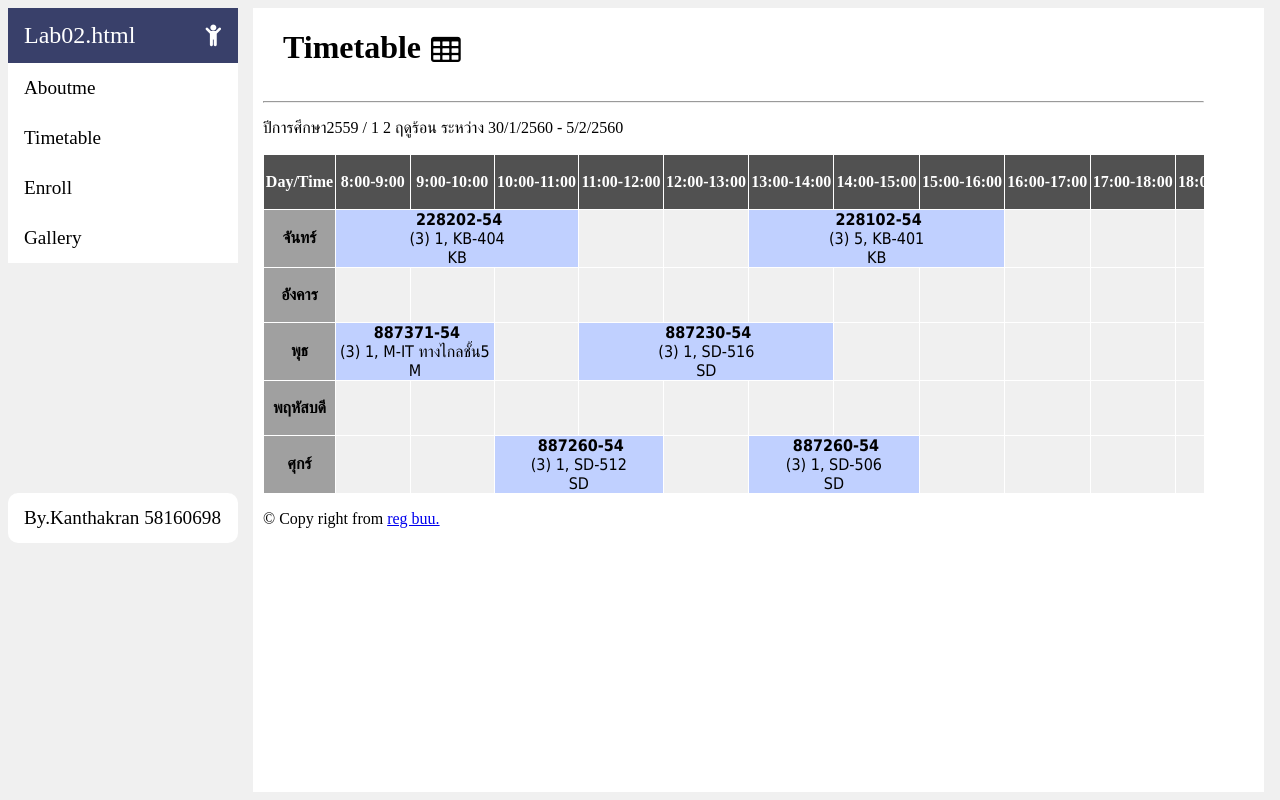
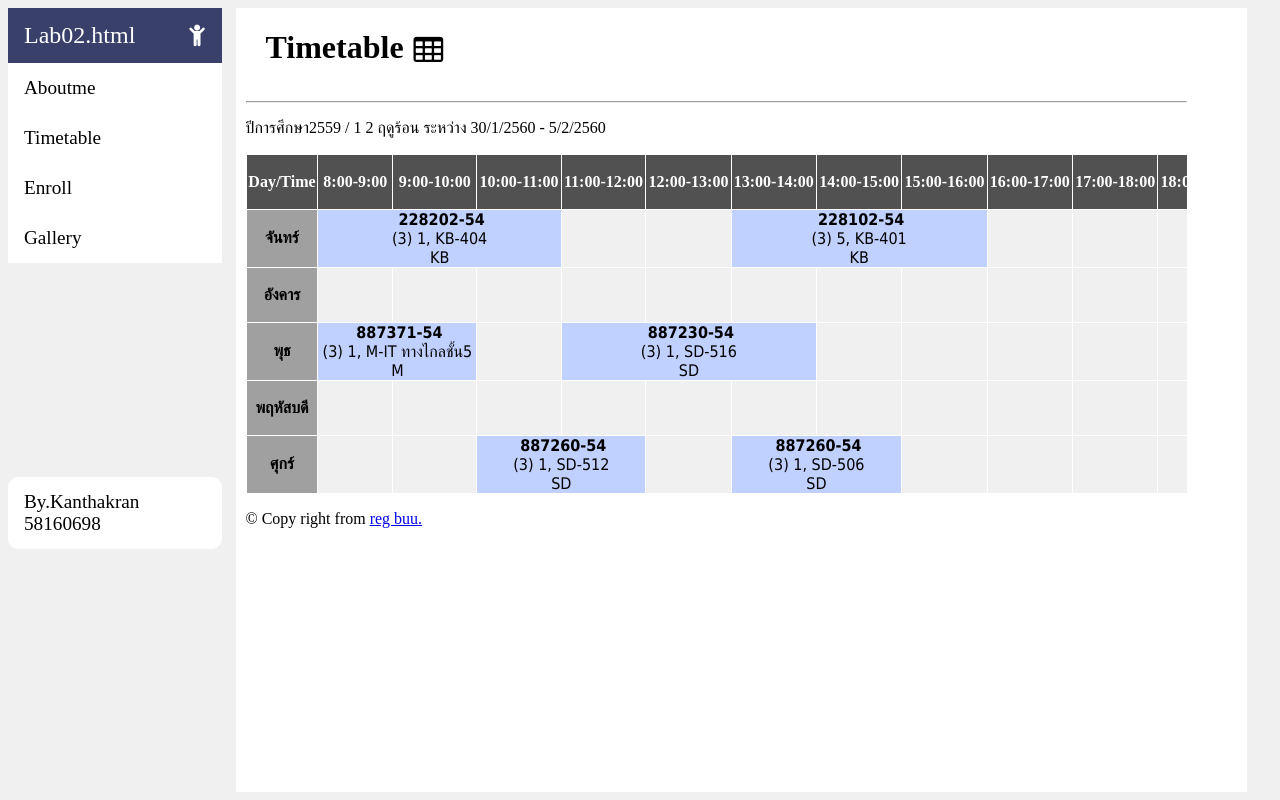
Before and after one commit to bankzxiistyle2/lab-1, a PHP site: page /timetable.html in a window 1280 px wide. Run offline with PHP 8.4, Linux system fonts and the light colour scheme.

Commit message:
fix 1.2 com

```diff
--- a/lab02/enroll.html
+++ b/lab02/enroll.html
@@ -1,6 +1,7 @@
 <html>
 
 <head>
+    <title>Enroll</title>
     <meta charset="UTF-8">
     <link rel="stylesheet" type="text/css" href="mystyle.css">
     <meta name="viewport" content="width=device-width, initial-scale=1">
--- a/lab02/gallery.html
+++ b/lab02/gallery.html
@@ -1,6 +1,7 @@
 <html>
 
 <head>
+    <title>Gallery</title>
     <meta charset="UTF-8">
     <link rel="stylesheet" type="text/css" href="mystyle.css">
     <meta name="viewport" content="width=device-width, initial-scale=1">
--- a/lab02/mystyle.css
+++ b/lab02/mystyle.css
@@ -16,7 +16,7 @@ body {
 }
 
 #isright {
-    margin-left: 245px;
+    margin-left: 18%;
     background-color: white;
     height: 100%;
     overflow: auto;
@@ -35,7 +35,7 @@ ul {
     list-style-type: none;
     margin: 0;
     padding: 0;
-    width: 230px;
+    width: 16.7%;
     background-color: #F0F0F0;
     position: fixed;
     height: 100%;
--- a/lab02/timetable.html
+++ b/lab02/timetable.html
@@ -1,6 +1,7 @@
 <html>
 
 <head>
+    <title>Time Table</title>
     <meta charset="UTF-8">
     <link rel="stylesheet" type="text/css" href="mystyle.css">
     <meta name="viewport" content="width=device-width, initial-scale=1">
```
